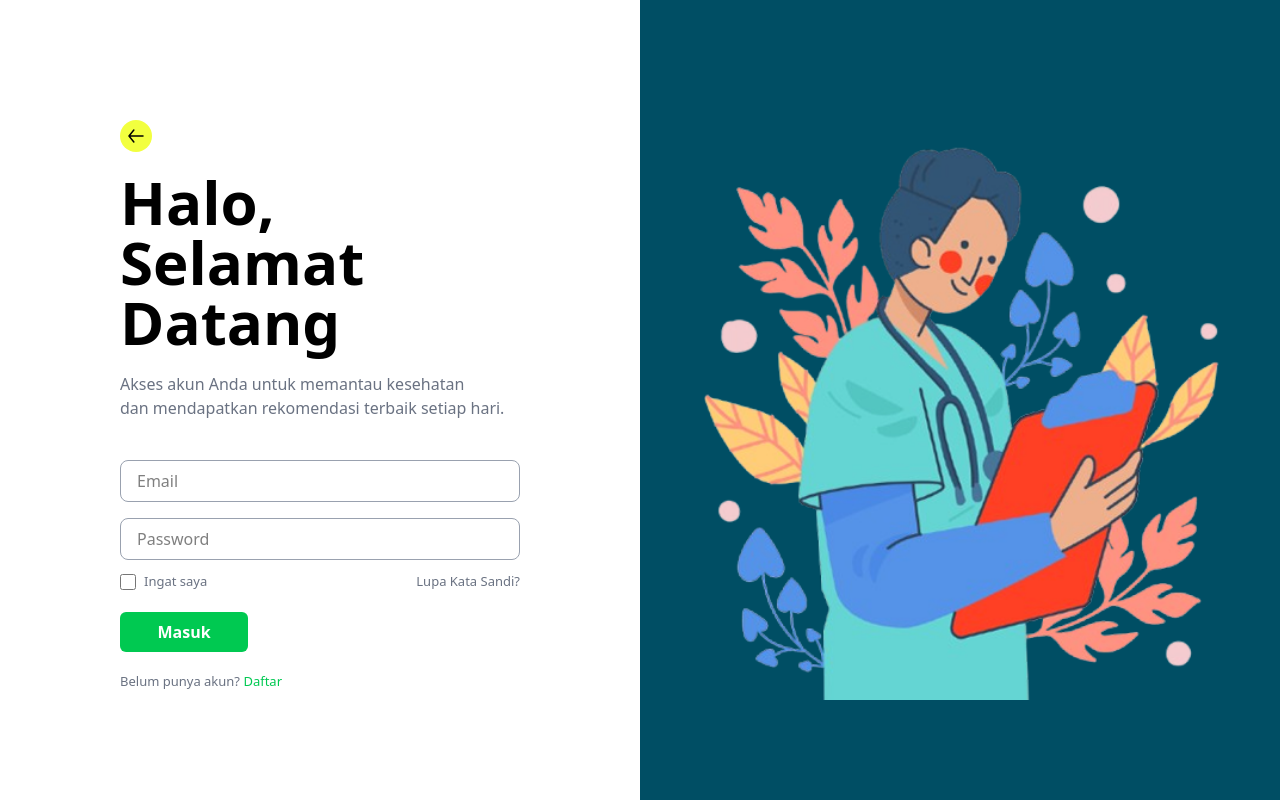
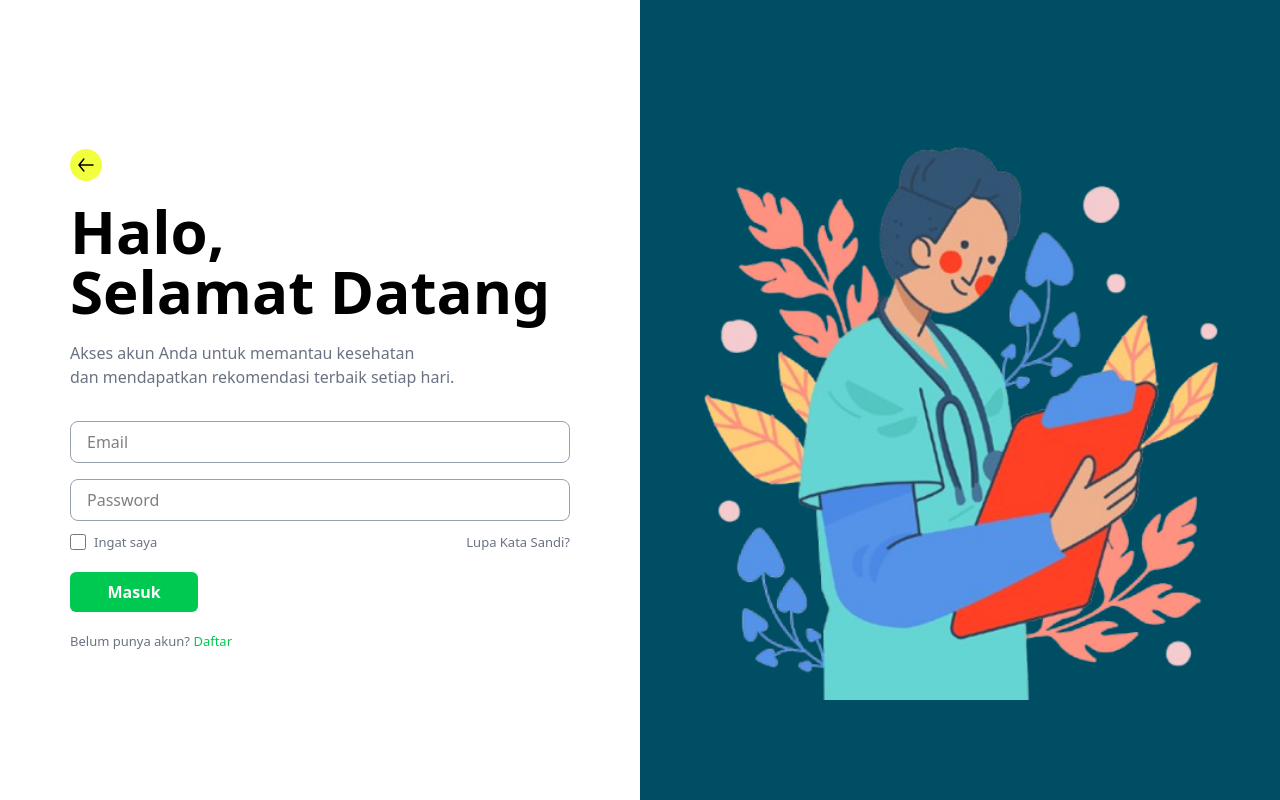
Before and after one commit to yowxy/MAGE-ITS, a Laravel app: page /login in a window 1280 px wide. Run offline with Laravel 12, Linux system fonts and the light colour scheme; style sheets or scripts are compiled from the project's sources; some libraries are stand-ins or nearby versions.

Commit message:
feat: redesign login and register

```diff
--- a/resources/views/livewire/auth/login.blade.php
+++ b/resources/views/livewire/auth/login.blade.php
@@ -11,35 +11,37 @@
 
 <body>
     <div class="flex w-full h-screen items-center">
-        <div class="w-1/2 h-full p-30">
+    <div class="w-1/2 h-full flex justify-center items-center">
+        <div class="w-[500px]">
             <div class="w-8 h-8 flex items-center justify-center bg-[#F2FF3F] rounded-full mb-5">
                 <img src="/images/arrow_back.svg" alt="">
             </div>
-            <h1 class="font-bold text-6xl mb-5">Halo, <br>
-                Selamat Datang
-            </h1>
-            <p class="text-gray-500 mb-10">Akses akun Anda untuk memantau kesehatan <br> dan mendapatkan rekomendasi
-                terbaik setiap
-                hari.</p>
+            <h1 class="font-bold text-6xl mb-5">Halo, <br> Selamat Datang</h1>
+            <p class="text-gray-500 mb-8">Akses akun Anda untuk memantau kesehatan <br> dan mendapatkan rekomendasi terbaik setiap hari.</p>
 
             <input type="text" placeholder="Email"
-                class="w-[400px] border border-gray-400 py-2 px-4 mb-4 rounded-lg text-black">
+                class="w-full border border-gray-400 py-2 px-4 mb-4 rounded-lg text-black">
             <input type="text" placeholder="Password"
-                class="w-[400px] border border-gray-400 py-2 px-4 mb-3 rounded-lg text-black">
-            <div class="flex w-[400px] justify-between mb-5">
+                class="w-full border border-gray-400 py-2 px-4 mb-3 rounded-lg text-black">
+
+            <div class="flex justify-between mb-5">
                 <div class="flex items-center">
-                    <input type="checkbox" name="" id="" class="mr-2 accent-green-500 w-4 h-4">
+                    <input type="checkbox" class="mr-2 accent-green-500 w-4 h-4">
                     <p class="text-gray-500 text-[13px]">Ingat saya</p>
                 </div>
                 <p class="text-gray-500 text-[13px]">Lupa Kata Sandi?</p>
             </div>
+
             <button class="w-32 h-10 bg-green-500 text-white font-semibold rounded-md mb-5">Masuk</button>
-            <p class="text-gray-500 text-[13px]">Belum punya akun? <span class="text-green-500">Daftar</span></p>
-        </div>
-        <div class="w-1/2 h-full bg-[#004E64] flex justify-center items-center">
-            <img src="/images/icon_auth.png" alt="image" width="600px" height="600px">
+            <p class="text-gray-500 text-[13px]">Belum punya akun? <a href="/register" class="text-green-500">Daftar</a></p>
         </div>
     </div>
+
+    <div class="w-1/2 h-full bg-[#004E64] flex justify-center items-center">
+        <img src="/images/icon_auth.png" alt="image" width="600px" height="600px">
+    </div>
+</div>
+
 </body>
 
 </html>
--- a/routes/web.php
+++ b/routes/web.php
@@ -9,3 +9,7 @@ Route::get('/', function () {
 Route::get('/login', function () {
     return view('livewire.auth.login');
 });
+
+Route::get('/register', function() {
+    return view('livewire.auth.register');
+});
```
Also changed, not shown: resources/views/livewire/auth/register.blade.php (+42 -3 lines).
